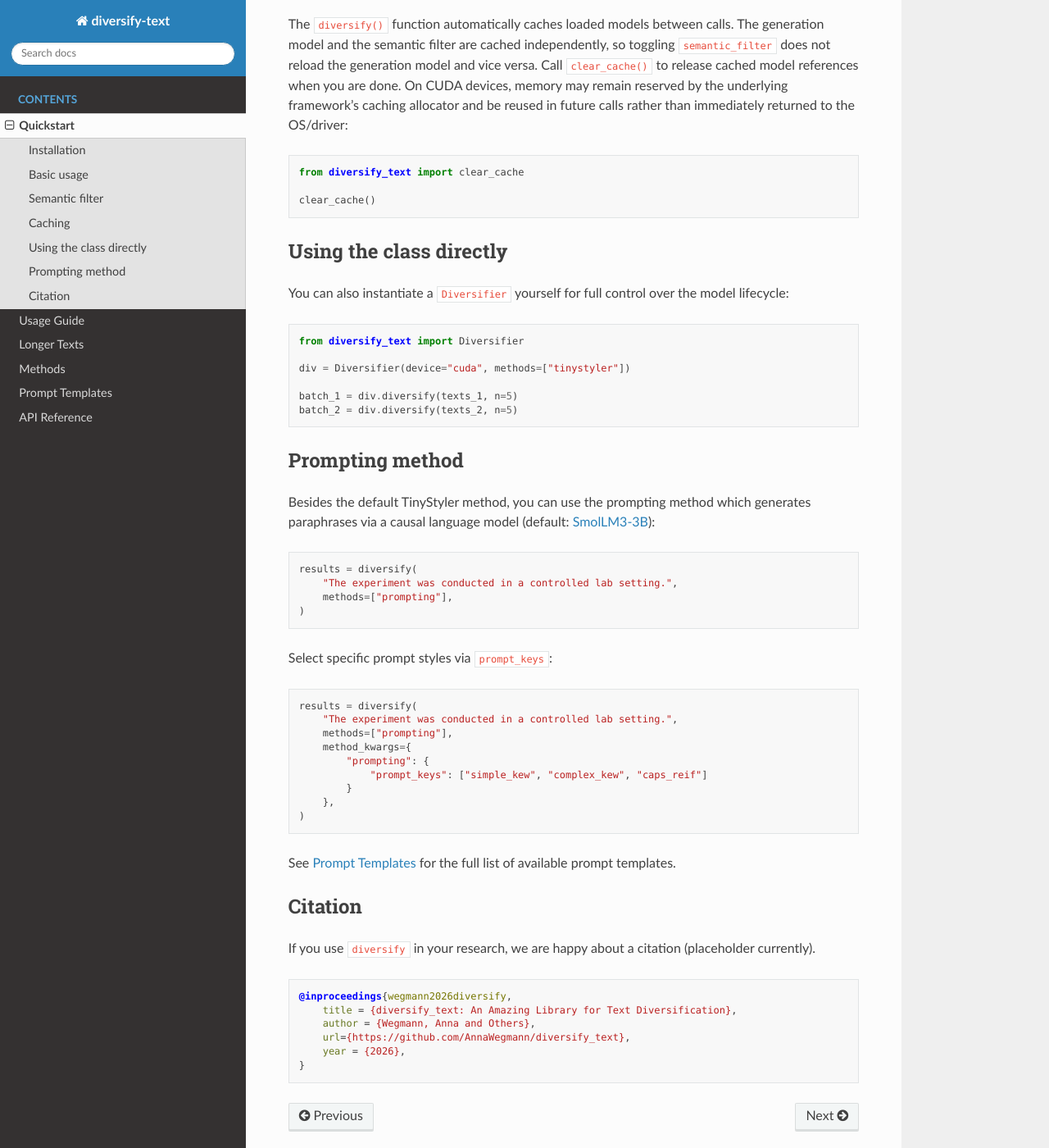
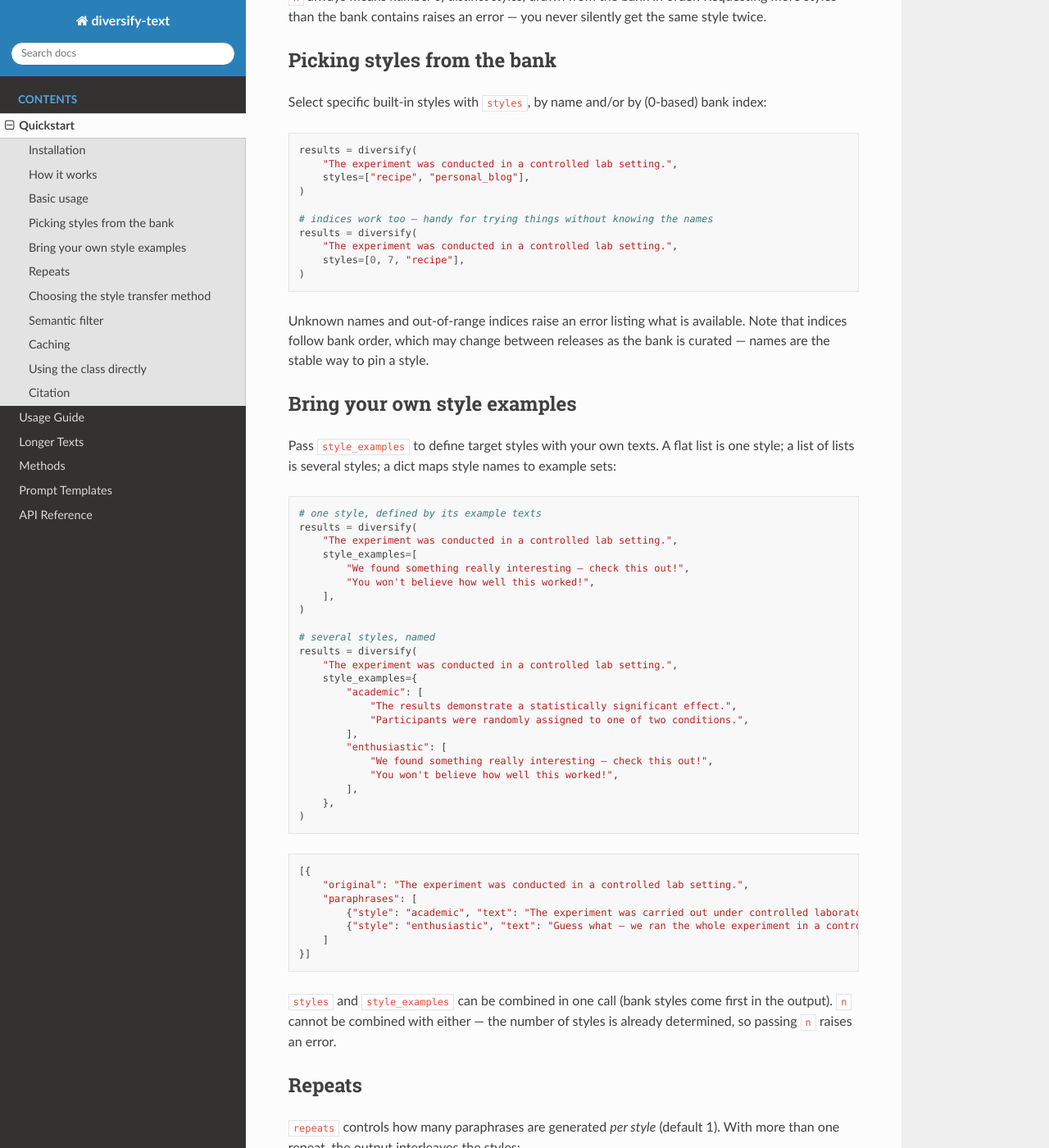
Before and after one commit to AnnaWegmann/diversify_text, a Sphinx documentation site: the page built from docs/quickstart.rst, in a window 1280 px wide and 1400 px high, scrolled down 1158 px. Shown: the whole window at 82% size. Built offline with Sphinx 7.4.7 and the Read the Docs theme 3.1.0, drawn with Linux system fonts in a browser that asks for light colours; some of the changed text lies outside the part shown.

Commit message:
- redesign quickstart around example-based style transfer contract
Co-Authored-By: Claude Fable 5 <noreply@anthropic.com>

```diff
--- a/docs/quickstart.rst
+++ b/docs/quickstart.rst
@@ -7,6 +7,24 @@ Installation
 .. code-block:: bash
 
    pip install diversify-text
+
+How it works
+------------
+
+``diversify_text`` is built around a single idea: **a style is defined by a
+set of example texts**.  Every call takes your input text plus one or more
+style example sets, and rewrites the input in the style that the examples
+demonstrate.  Which style transfer method does the rewriting (TinyStyler by
+default) is a background detail — the input/output contract is always the
+same:
+
+* **Input:** your text(s) and, per target style, a set of example texts.
+* **Output:** per input text, one paraphrase per target style, each labeled
+  with the style that produced it.
+
+If you don't provide your own styles, the built-in style bank supplies
+default ones, so a plain call already produces stylistically diverse
+paraphrases.
 
 Basic usage
 -----------
@@ -22,20 +40,159 @@ Basic usage
    [{
        "original": "The experiment was conducted in a controlled lab setting.",
        "paraphrases": [
-           "the experiment was in a controlled lab setting so it didnt suck...",
-           "Well it was a controlled lab setting that the experiment was conducted in.",
-           "Did you know that the experiment was conducted in a controlled lab setting? It was a re-test.",
-           "I heard the experiment was conducted in a controlled lab setting.",
-           "I mean, this experiment was conducted in a controlled lab setting, so that was a good thing.",
+           {"style": "informal", "text": "the experiment was in a controlled lab setting so it didnt suck..."},
+           {"style": "obama", "text": "Well it was a controlled lab setting that the experiment was conducted in."},
+           {"style": "question", "text": "Did you know that the experiment was conducted in a controlled lab setting? It was a re-test."},
+           {"style": "formal", "text": "I heard the experiment was conducted in a controlled lab setting."},
+           {"style": "song_lyrics", "text": "I mean, this experiment was conducted in a controlled lab setting, so that was a good thing."},
        ]
    }]
+
+Each paraphrase corresponds to one style from the built-in style bank —
+by default the first five.  Ask for more distinct styles with ``n``:
+
+.. code-block:: python
+
+   results = diversify("The experiment was conducted in a controlled lab setting.", n=10)
+
+``n`` always means *number of distinct styles*, drawn from the bank in
+order.  Requesting more styles than the bank contains raises an error —
+you never silently get the same style twice.
+
+Picking styles from the bank
+----------------------------
+
+Select specific built-in styles with ``styles``, by name and/or by
+(0-based) bank index:
+
+.. code-block:: python
+
+   results = diversify(
+       "The experiment was conducted in a controlled lab setting.",
+       styles=["recipe", "personal_blog"],
+   )
+
+   # indices work too — handy for trying things without knowing the names
+   results = diversify(
+       "The experiment was conducted in a controlled lab setting.",
+       styles=[0, 7, "recipe"],
+   )
+
+Unknown names and out-of-range indices raise an error listing what is
+available.  Note that indices follow bank order, which may change between
+releases as the bank is curated — names are the stable way to pin a style.
+
+Bring your own style examples
+-----------------------------
+
+Pass ``style_examples`` to define target styles with your own texts.  A
+flat list is one style; a list of lists is several styles; a dict maps
+style names to example sets:
+
+.. code-block:: python
+
+   # one style, defined by its example texts
+   results = diversify(
+       "The experiment was conducted in a controlled lab setting.",
+       style_examples=[
+           "We found something really interesting — check this out!",
+           "You won't believe how well this worked!",
+       ],
+   )
+
+   # several styles, named
+   results = diversify(
+       "The experiment was conducted in a controlled lab setting.",
+       style_examples={
+           "academic": [
+               "The results demonstrate a statistically significant effect.",
+               "Participants were randomly assigned to one of two conditions.",
+           ],
+           "enthusiastic": [
+               "We found something really interesting — check this out!",
+               "You won't believe how well this worked!",
+           ],
+       },
+   )
+
+.. code-block:: python
+
+   [{
+       "original": "The experiment was conducted in a controlled lab setting.",
+       "paraphrases": [
+           {"style": "academic", "text": "The experiment was carried out under controlled laboratory conditions."},
+           {"style": "enthusiastic", "text": "Guess what — we ran the whole experiment in a controlled lab, how cool is that!"},
+       ]
+   }]
+
+``styles`` and ``style_examples`` can be combined in one call (bank styles
+come first in the output).  ``n`` cannot be combined with either — the
+number of styles is already determined, so passing ``n`` raises an error.
+
+Repeats
+-------
+
+``repeats`` controls how many paraphrases are generated *per style*
+(default 1).  With more than one repeat, the output interleaves the
+styles:
+
+.. code-block:: python
+
+   results = diversify(
+       "The experiment was conducted in a controlled lab setting.",
+       styles=["recipe", "personal_blog"],
+       repeats=2,
+   )
+
+.. code-block:: python
+
+   # styles interleave: recipe, personal_blog, recipe, personal_blog
+   [{
+       "original": "The experiment was conducted in a controlled lab setting.",
+       "paraphrases": [
+           {"style": "recipe", "text": "..."},
+           {"style": "personal_blog", "text": "..."},
+           {"style": "recipe", "text": "..."},
+           {"style": "personal_blog", "text": "..."},
+       ]
+   }]
+
+Choosing the style transfer method
+----------------------------------
+
+The style examples stay the same regardless of which method rewrites your
+text.  The default method is
+`TinyStyler <https://huggingface.co/tinystyler/tinystyler>`_, which
+conditions on the example texts via authorship embeddings.  Alternatively,
+the ``prompting`` method inserts the example texts into a few-shot style
+transfer prompt for a causal language model (default:
+`SmolLM3-3B <https://huggingface.co/HuggingFaceTB/SmolLM3-3B>`_):
+
+.. code-block:: python
+
+   results = diversify(
+       "The experiment was conducted in a controlled lab setting.",
+       methods=["prompting"],
+       style_examples={
+           "academic": [
+               "The results demonstrate a statistically significant effect.",
+               "Participants were randomly assigned to one of two conditions.",
+           ],
+       },
+   )
+
+Only prompts that take style example texts are supported — every method
+receives the same input (your text plus style example sets) and produces
+the same output.
 
 Semantic filter
 -----------------
 
 Enable the semantic filter to score each paraphrase with the
 `Mutual Implication Score <https://huggingface.co/s-nlp/Mutual_Implication_Score>`_
-model and automatically select the best candidate above a minimum score:
+model and automatically select the best candidate above a minimum score.
+Candidates are compared per style, so the filter improves semantic
+fidelity without reducing stylistic diversity:
 
 .. code-block:: python
 
@@ -49,11 +206,11 @@ model and automatically select the best candidate above a minimum score:
    [{
        "original": "The experiment was conducted in a controlled lab setting.",
        "paraphrases": [
-           "the experiment was in a controlled lab setting so it didnt suck...",
-           "Well it was a controlled lab setting that the experiment was conducted in.",
-           "Can you explain the experiment? It was conducted in a controlled lab setting.",
-           "I heard the experiment was conducted in a controlled lab setting.",
-           "I mean, this experiment was conducted in a controlled lab setting, so that was a good thing.",
+           {"style": "informal", "text": "the experiment was in a controlled lab setting so it didnt suck..."},
+           {"style": "obama", "text": "Well it was a controlled lab setting that the experiment was conducted in."},
+           {"style": "question", "text": "Can you explain the experiment? It was conducted in a controlled lab setting."},
+           {"style": "formal", "text": "I heard the experiment was conducted in a controlled lab setting."},
+           {"style": "song_lyrics", "text": "I mean, this experiment was conducted in a controlled lab setting, so that was a good thing."},
        ]
    }]
 
@@ -85,38 +242,8 @@ model lifecycle:
 
    div = Diversifier(device="cuda", methods=["tinystyler"])
 
-   batch_1 = div.diversify(texts_1, n=5)
-   batch_2 = div.diversify(texts_2, n=5)
-
-Prompting method
-----------------
-
-Besides the default TinyStyler method, you can use the prompting method which
-generates paraphrases via a causal language model (default:
-`SmolLM3-3B <https://huggingface.co/HuggingFaceTB/SmolLM3-3B>`_):
-
-.. code-block:: python
-
-   results = diversify(
-       "The experiment was conducted in a controlled lab setting.",
-       methods=["prompting"],
-   )
-
-Select specific prompt styles via ``prompt_keys``:
-
-.. code-block:: python
-
-   results = diversify(
-       "The experiment was conducted in a controlled lab setting.",
-       methods=["prompting"],
-       method_kwargs={
-           "prompting": {
-               "prompt_keys": ["simple_kew", "complex_kew", "caps_reif"]
-           }
-       },
-   )
-
-See :doc:`prompts` for the full list of available prompt templates.
+   batch_1 = div.diversify(texts_1, styles=["recipe", "personal_blog"])
+   batch_2 = div.diversify(texts_2, style_examples=my_examples)
 
 Citation
 --------
```
